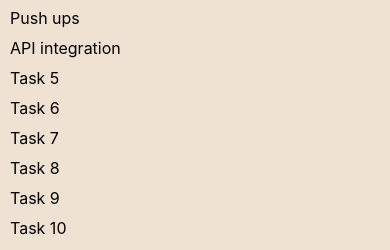
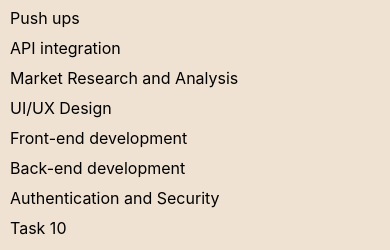
Before and after one commit to Johnson-Junior/rn-assignment3-11205898, a React Native app: screen / in a window 390 px wide. Shown: the part 443-693 px from the top of the page. Built offline with nearby package versions, Linux system fonts and the light colour scheme.

Commit message:
Add files via upload

```diff
--- a/App.js
+++ b/App.js
@@ -14,11 +14,11 @@ export default function App() {
     'Web Development',
     'Push ups',
     'API integration',
-    'Task 5',
-    'Task 6',
-    'Task 7',
-    'Task 8',
-    'Task 9',
+    'Market Research and Analysis',
+    'UI/UX Design',
+    'Front-end development',
+    'Back-end development',
+    'Authentication and Security',
     'Task 10',
     'Task 11',
     'Task 12',
```
